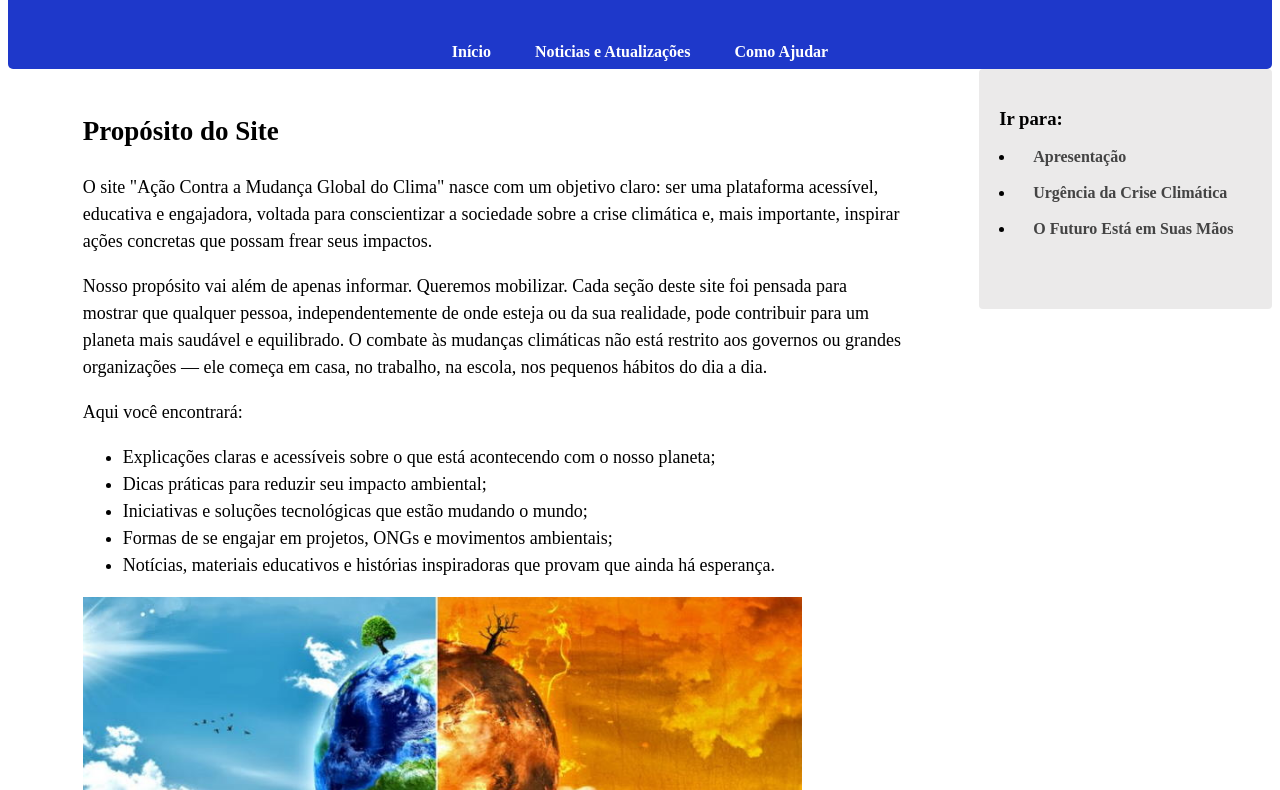
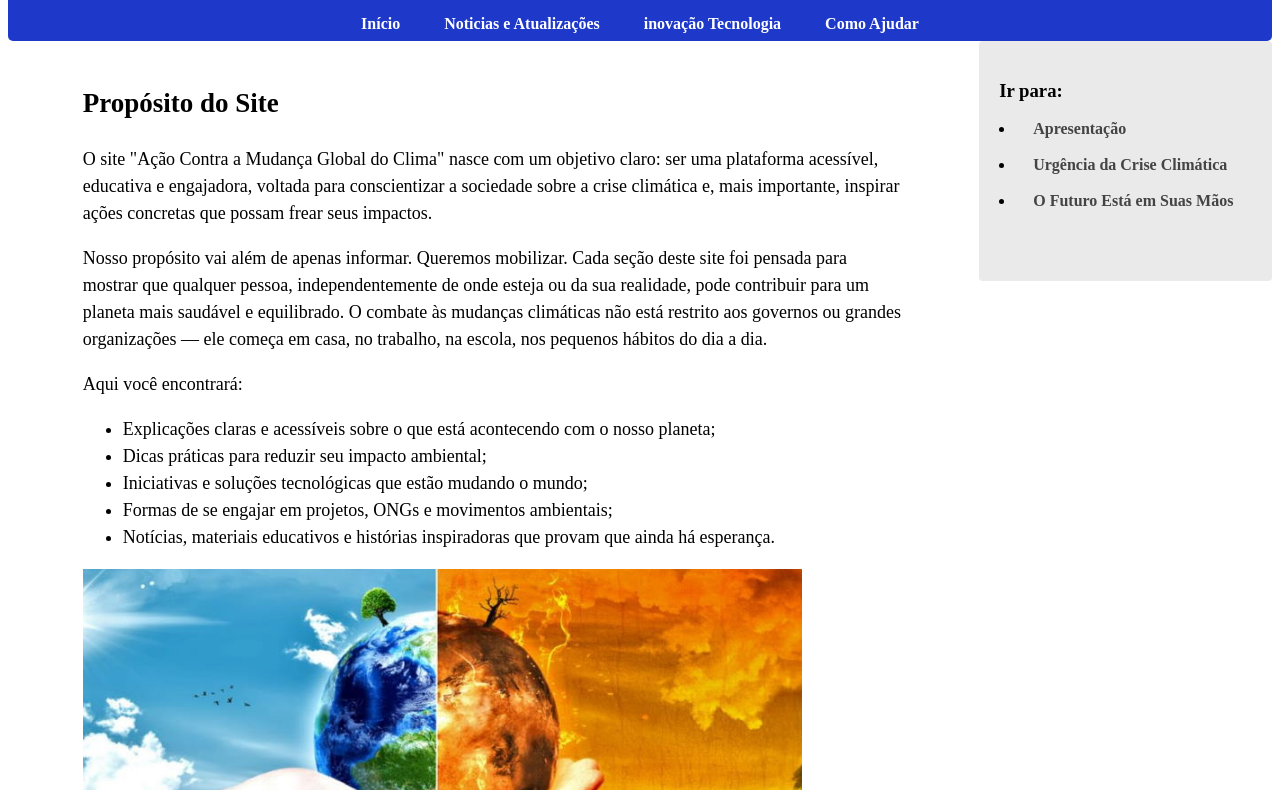
Before and after one commit to BrnORosa/A-es-contra-mudan-a-global-de-clima, a plain HTML site: page index.html in a window 1280 px wide. Shown: the part 78-868 px from the top of the page. Drawn offline with Linux system fonts and the light colour scheme.

Commit message:
add nova pg

```diff
--- a/index.html
+++ b/index.html
@@ -9,18 +9,19 @@
     <body>
         <header class="header_div">
             <div><h2>Ação Contra a Mudança Global do Clima</h2></div>
-            <br>
-            <nav class="alinhar_esquerda">
+            <nav>
                 <div>
-                    <a href="pagina_inicial.html">Início</a>
+                    <a href="index.html">Início</a>
                 </div>
                 <div>
                     <a href="noticias.html">Noticias e Atualizações</a>
                 </div>
                 <div>
+                    <a href="inovacao_tec.html">inovação Tecnologia</a>
+                </div>
+                <div>
                     <a href="como_ajudar.html">Como Ajudar</a>
                 </div>
-
             </nav>
         </header>
     <div class="div_separa">
```
